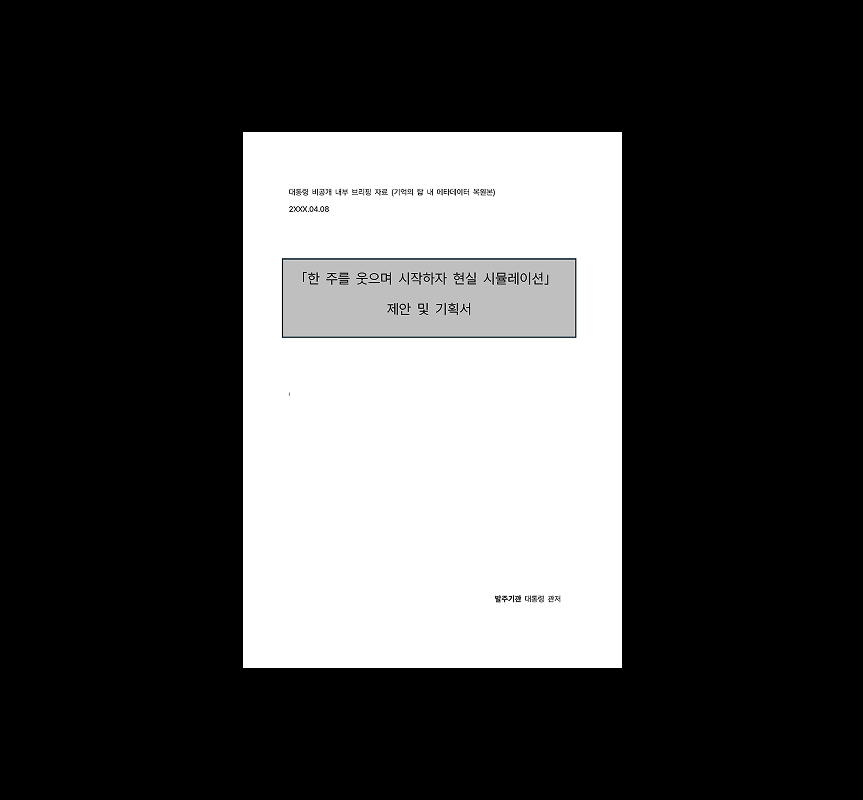
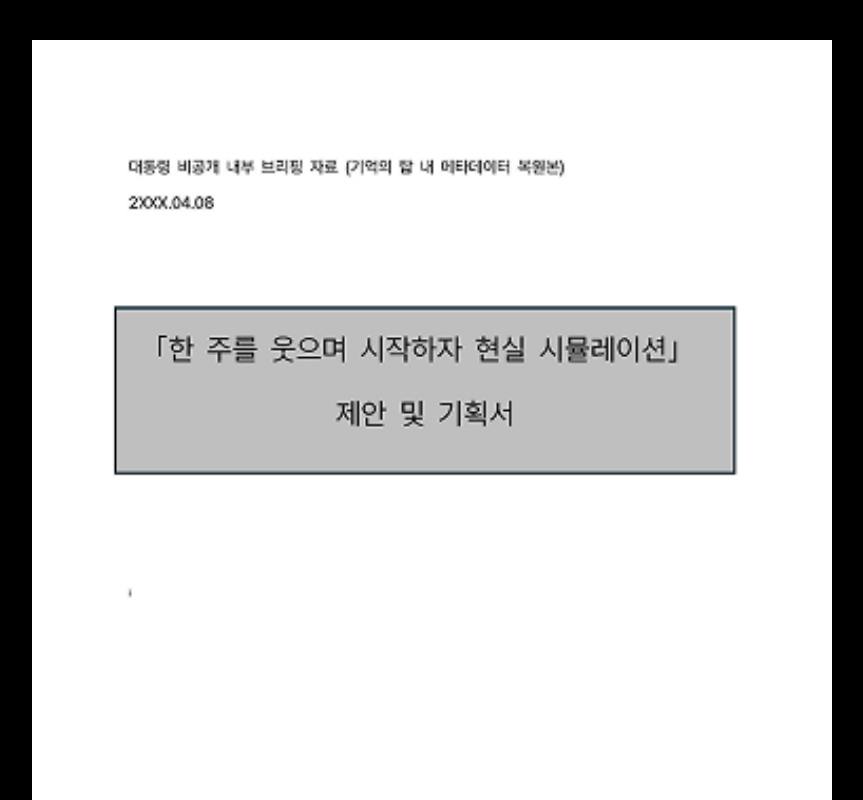
Before and after one commit to hayeonji/ist, a plain HTML site: page calender/clue1/index.html in a window 1280 px wide. Shown: the top 800 px of the page, without its empty margins (208-1071 px from the left). Drawn offline with Linux system fonts and the light colour scheme.

Commit message:
Update index.html

```diff
--- a/calender/clue1/index.html
+++ b/calender/clue1/index.html
@@ -3,46 +3,36 @@
 <head>
   <meta charset="UTF-8" />
   <meta name="viewport" content="width=device-width, initial-scale=1.0" />
-  <title>3 Image Switch</title>
+  <title>Scroll Image Viewer</title>
   <style>
-    html, body {
+    body {
       margin: 0;
       padding: 0;
       background-color: #000;
-      width: 100vw;
-      height: 100vh;
-      overflow: hidden;
-      display: flex;
-      justify-content: center;
-      align-items: center;
+      font-family: sans-serif;
     }
 
-    img {
-      max-width: 100vw;
-      max-height: 100vh;
-      width: auto;
+    .image-container {
+      display: flex;
+      flex-direction: column;
+      align-items: center;
+      width: 100%;
+    }
+
+    .image-container img {
+      width: 100%;
+      max-width: 800px;
       height: auto;
       object-fit: contain;
-      cursor: pointer;
-      display: block;
+      margin: 40px 0;
     }
   </style>
 </head>
 <body>
-  <img id="viewer" src="calender_clue1(1).png" alt="Clue Image" />
-
-  <script>
-    const viewer = document.getElementById('viewer');
-    const images = ["calender_clue1(1).png", "calender_clue1(2).png", "calender_clue1(3).png"];
-    let index = 0;
-
-    function nextImage() {
-      index = (index + 1) % images.length;
-      viewer.src = images[index];
-    }
-
-    viewer.addEventListener("click", nextImage);
-    viewer.addEventListener("touchstart", nextImage);
-  </script>
+  <div class="image-container">
+    <img src="calender_clue1(1).png" alt="Clue 1" />
+    <img src="calender_clue1(2).png" alt="Clue 2" />
+    <img src="calender_clue1(3).png" alt="Clue 3" />
+  </div>
 </body>
 </html>
```
